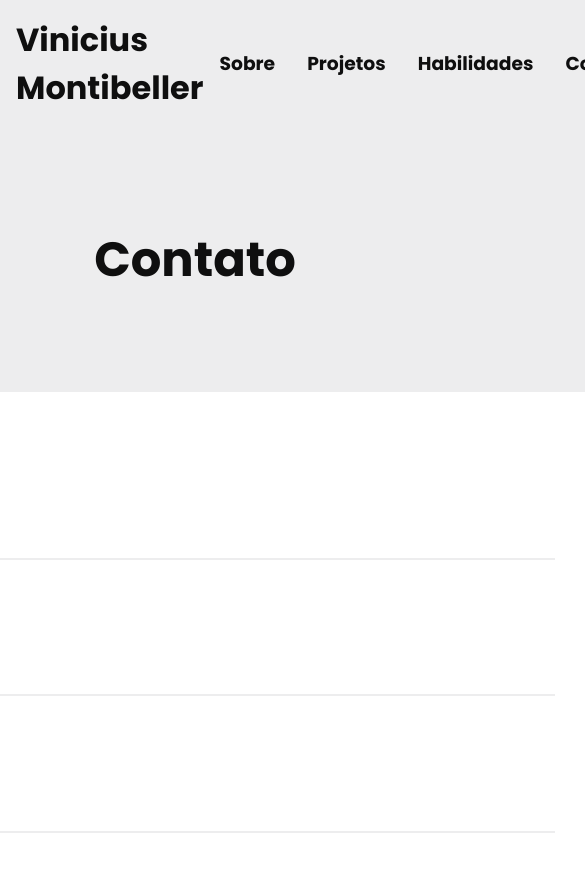
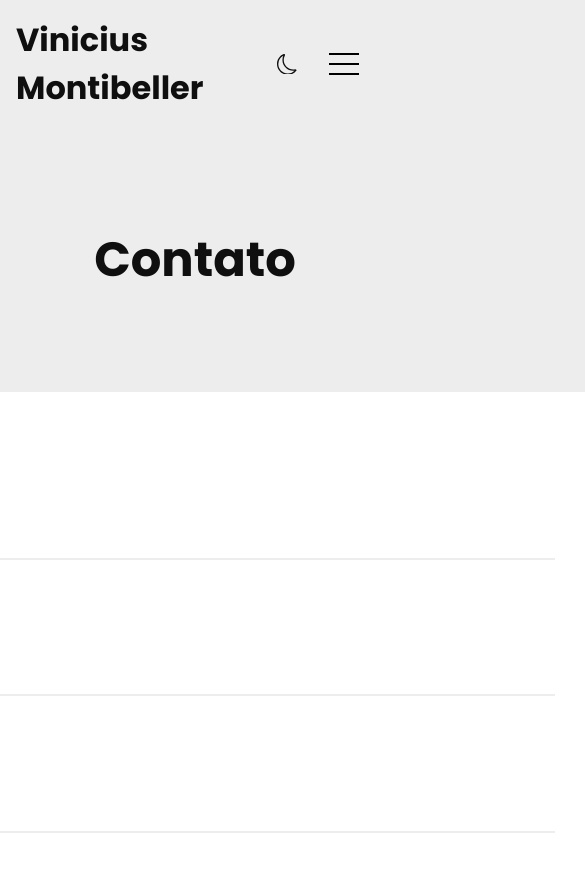
Before and after one commit to viniciusmontibeller/portfolio, a React (Vite) app: page /contact in a window 390 px wide. Shown: the top 872 px of the page, 585 px wide, since content can reach past the window. Built offline with nearby package versions, Linux system fonts and the light colour scheme.

Commit message:
added a responsive hamburger menu

```diff
--- a/src/components/ContactMain/index.tsx
+++ b/src/components/ContactMain/index.tsx
@@ -9,7 +9,7 @@ type Form = {
     user_about: string;
     user_email: string;
     user_message: string;
-    e: React.FormEvent<HTMLFormElement>
+    // e: React.FormEvent<HTMLFormElement>
 }
 
 const ContactMain = () => {
--- a/src/components/Header/index.tsx
+++ b/src/components/Header/index.tsx
@@ -1,9 +1,13 @@
 import { NavLink } from 'react-router-dom'
-import { Head, NavList, Container, NavContainer } from './style'
+import { useState } from 'react'
+import { Head, NavList, Container, NavContainer, MenuHamburger, Menu, Hamburger } from './style'
 import { ThemeToggler } from "../ThemeToggler"
 
 
 const Header = () => {
+    const [open, setOpen] = useState(false)
+    console.log(open)
+
     return (
         <Head>
             <Container>
@@ -12,7 +16,7 @@ const Header = () => {
             </NavLink>
             <NavContainer>
             <nav>
-                <NavList>
+                <NavList open={open}>
                     <li>
                         <NavLink to="/">
                             <h3>Sobre</h3>
@@ -39,6 +43,11 @@ const Header = () => {
                 </NavList>
             </nav>
             <ThemeToggler />
+            <MenuHamburger>
+                <Menu onClick={() => setOpen(!open)}>
+                    <Hamburger open={open}/>
+                </Menu>
+            </MenuHamburger>
             </NavContainer>
             </Container>
 
--- a/src/components/Header/style.ts
+++ b/src/components/Header/style.ts
@@ -16,6 +16,50 @@ const Container = styled.div`
     }
 `
 
+const MenuHamburger = styled.div`
+
+`
+const Menu = styled.div`
+    display: none;
+    width: 60px;
+    height: 60px;
+    align-self: flex-end;
+    cursor: pointer;
+    @media(max-width: 950px){
+        display: block;
+    }
+`
+
+const Hamburger = styled.span`
+    background-color: #000;
+    position: relative;
+    display: block;
+    width: 30px;
+    height: 2px;
+    top: 29px;
+    left: 15px;
+    transition: 0.5s ease-in-out;
+    transform: ${({ open }) => open ? "rotate(45deg)" : ""};
+    :before,
+    :after{
+        background-color: #000;
+        content: "";
+        display: block;
+        width: 100%;
+        height: 100%;
+        position: absolute;
+        transition: 0.2s ease-in-out;
+    }
+    :before{
+        top: ${({ open }) => open ? 0 : "-10px"};
+        transform: ${({ open }) => open ? "rotate(90deg)" : ""};
+    }
+    :after{
+        bottom: ${({ open }) => open ? 0 : "-10px"};
+        transform: ${({ open }) => open ? "rotate(90deg)" : ""};
+    }
+`
+
 const NavContainer = styled.div`
     display: flex;
     align-items: center;
@@ -24,6 +68,17 @@ const NavContainer = styled.div`
         :hover{
             color: ${props => props.theme.colors.primary};
         }
+    }
+    nav{
+        @media(max-width: 950px){
+            position: absolute;
+            top: 92px;
+            right: 0px;
+            z-index: 1;
+    }
+    }
+    @media(max-width: 950px){
+        gap: 1rem;
     }
 `
 
@@ -38,6 +93,21 @@ const NavList = styled.ul`
             border-bottom: 1px solid ${props => props.theme.colors.primary};
         }
     }
+    @media(max-width: 950px){
+        display: ${({ open }) => open ? "block" : "none"};
+        width: 300px;
+        background-color: #fff;
+        padding: 20px;
+        flex-direction: column;
+        text-align: start;
+    }
+    a{
+        @media(max-width: 950px){
+            text-align: center;
+            padding: 20px;
+            display: block;
+    }
+    }
 `
 
-export { Head, NavList, Container, NavContainer }
+export { Head, NavList, Container, NavContainer, MenuHamburger, Menu, Hamburger }
```
Also changed, not shown: src/components/HamburgerMenu/index.tsx (added, +15 -0 lines).
